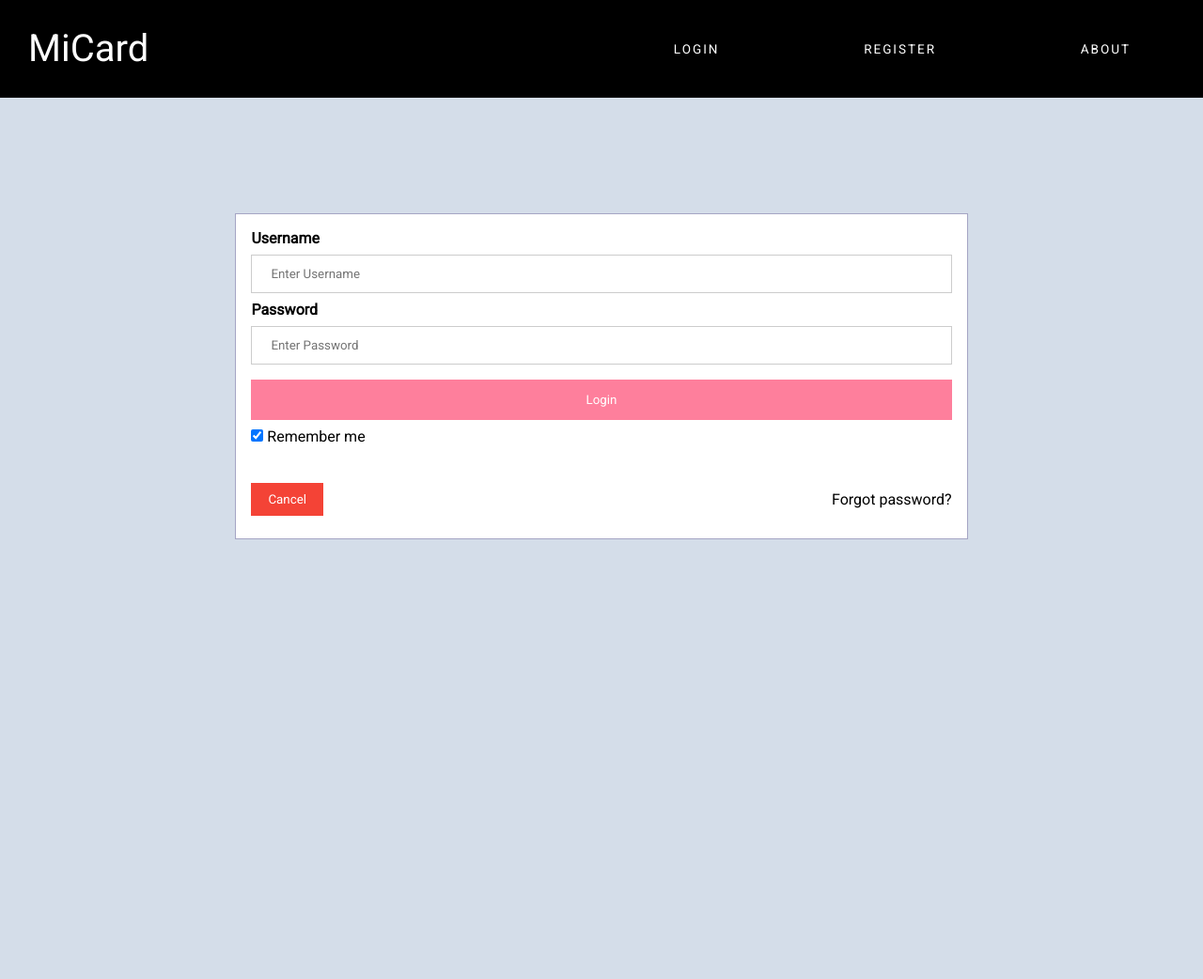
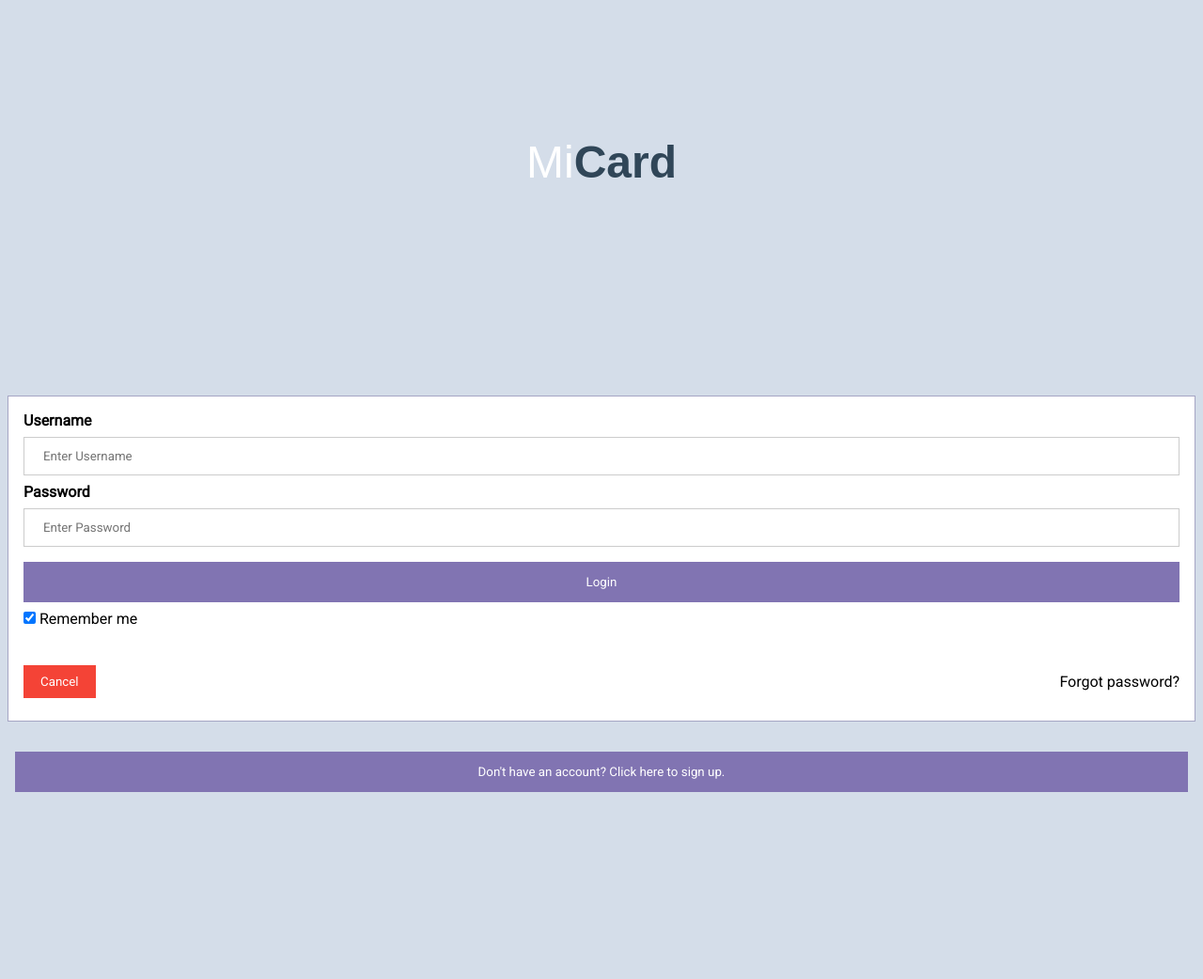
Before and after one commit to t-uddin/MiCard, a Flask app: page /login/ in a window 1280 px wide. Shown: the top 1042 px of the page at 94% size. Run offline with Flask 2, Linux system fonts and the light colour scheme.

Commit message:
feat: added fonts

```diff
--- a/app/static/css/style.css
+++ b/app/static/css/style.css
@@ -55,21 +55,33 @@
   z-index: 100 !important;
 }
 
-  .grid,
-  body {
+.grid, body
+   {
     display: grid;
-    align-content: space-around;
+    align-content: center;
     justify-content: space-evenly;
+  /*overflow: hidden;*/
   }
 
+/*.grid*/
+/*   {*/
+/*    display: grid;*/
+/*    align-content: space-around;*/
+/*    justify-content: space-evenly;*/
+/*  }*/
 
+/*body*/
+/*   {*/
+/*    display: grid;*/
+/*    align-content: space-around;*/
+/*    justify-content: space-evenly;*/
+/*  }*/
 
 .landing-page {
   position: relative;
   grid-template-rows: 1fr;
   grid-template-columns: 1fr;
 }
-
 
 .slide {
     position: static;
@@ -83,14 +95,17 @@
 
   .slide-text > h1 {
     font-weight: normal;
-    font-size: 2rem;
     color: white;
     text-align: center;
+font-family: 'Prompt', sans-serif;
+    font-size: 4em;
   }
 
   .slide-text > h1 > span,
   .slide-text > h1 > b {
     color: rgba(6, 32, 51, 0.8);
+font-family: 'Prompt', sans-serif;
+
   }
 
   .slide-text > p {
@@ -231,7 +246,7 @@
 
   /* Set a style for all buttons */
   button {
-    background-color: #fe7f9c;
+    background-color: #8174B2;
     color: white;
     padding: 14px 20px;
     margin: 8px 0;
@@ -262,3 +277,13 @@
     float: right;
     padding-top: 16px;
   }
+
+
+
+/*  Logo */
+.brand
+{
+    /* size for brand */
+    font-family: 'Bebas Neue', cursive;
+    font-size: 3em;
+}
--- /dev/null
+++ b/app/templates/home.html
@@ -0,0 +1 @@
+{#when user logs in to account#}
--- a/app/templates/login.html
+++ b/app/templates/login.html
@@ -4,7 +4,7 @@
 <head>
     <meta charset="UTF-8">
     <meta name="viewport" content="width=device-width, initial-scale=1.0">
-    <title>Brandi Theme</title>
+    <title>Login</title>
     <link rel="stylesheet" href="../static/css/style.css">
     <link rel="stylesheet" href="../static/css/mini-tablet-responsive.css">
     <link rel="stylesheet" href="../static/css/tablet-responsive.css">
@@ -15,35 +15,13 @@
 
 <body>
     <section class="landing-page grid">
-        <!-- nav bar -->
-        <nav class="grid">
-<!--            <img src="./img/logo.png" alt="" class="logo">-->
-            <h1 class="nav">MiCard</h1>
-            <span class="toggle-nav-buttons flex">
-                <svg width="24" height="24" viewBox="0 0 1000 1000" xmlns="http://www.w3.org/2000/svg">
-                    <path
-                        d="M 200 688C 200 688 800 688 800 688C 823 687 844 699 855 718C 866 738 866 762 855 782C 844 801 823 813 800 812C 800 812 200 812 200 812C 177 813 156 801 145 782C 134 762 134 738 145 718C 156 699 177 687 200 688C 200 688 200 688 200 688M 200 437C 200 437 800 437 800 437C 823 437 844 449 855 468C 866 488 866 512 855 532C 844 551 823 563 800 563C 800 563 200 563 200 563C 177 563 156 551 145 532C 134 512 134 488 145 468C 156 449 177 437 200 437C 200 437 200 437 200 437M 200 188C 200 188 800 188 800 188C 823 187 844 199 855 218C 866 238 866 262 855 282C 844 301 823 313 800 312C 800 312 200 312 200 312C 177 313 156 301 145 282C 134 262 134 238 145 218C 156 199 177 187 200 188C 200 188 200 188 200 188" />
-                </svg>
-                <svg width="24" height="24" viewBox="0 0 1000 1000" xmlns="http://www.w3.org/2000/svg">
-                    <path
-                        d=" M 300 262C 310 262 319 266 327 273C 327 273 500 447 500 447C 500 447 673 273 673 273C 680 266 690 262 699 262C 715 262 729 271 735 285C 741 299 738 316 727 327C 727 327 553 500 553 500C 553 500 727 673 727 673C 736 683 740 697 737 710C 733 723 723 733 710 737C 697 740 683 736 673 727C 673 727 500 553 500 553C 500 553 327 727 327 727C 317 736 303 740 290 737C 277 733 267 723 263 710C 260 697 264 683 273 673C 273 673 447 500 447 500C 447 500 273 327 273 327C 263 316 259 300 265 286C 271 271 284 262 300 262C 300 262 300 262 300 262" />
-                </svg>
-            </span>
-            <!-- nav links -->
-            <ul class="nav-links grid">
-                <li class="links">Login</li>
-                <li class="links">Register</li>
-                <li class="links">About</li>
 
-            </ul>
-            <ol class="nav-links-web flex">
-                <li class="links-web">Login</li>
-                <li class="links-web">Register</li>
-                <li class="links-web">About</li>
-            </ol>
-        </nav>
-
-            <div class="slide-text grid">
+                <div class="slide slide-1 grid">
+                    <div class="slide-text grid">
+                        <h1 class="brand">Mi<b>Card</b><br>
+                            </h1>
+                    </div>
+                </div>
 
     <form action="" method="post" style="margin: 8px">
         <div class="container">
@@ -65,9 +43,10 @@
         </div>
       </form>
 </div>
+        <div class="container">
+                      <button type="submit">Don't have an account? Click here to sign up.</button>
+        </div>
     </section>
-
-
 
     <script src="https://code.jquery.com/jquery-3.5.1.min.js"></script>
     <script src="../static/js/navbar.js"></script>
--- /dev/null
+++ b/app/templates/register_profile.html
@@ -0,0 +1 @@
+{# Similar to edit_profile for adding public profile information after registering, will need a skip for now button#}
```
Also changed, not shown: app/templates/index.html (+19 -32 lines), app/templates/layout.html (+7 -9 lines), app/templates/register_account.py.html (added, +10 -0 lines).
